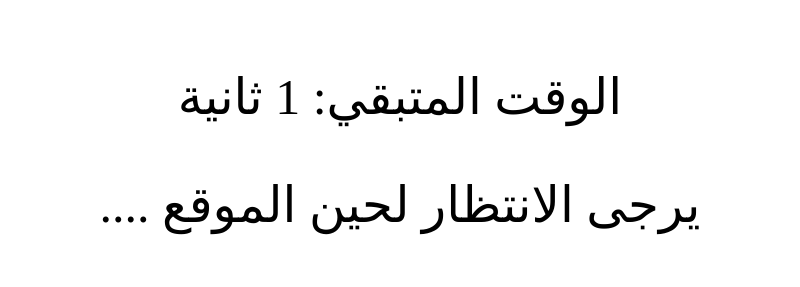
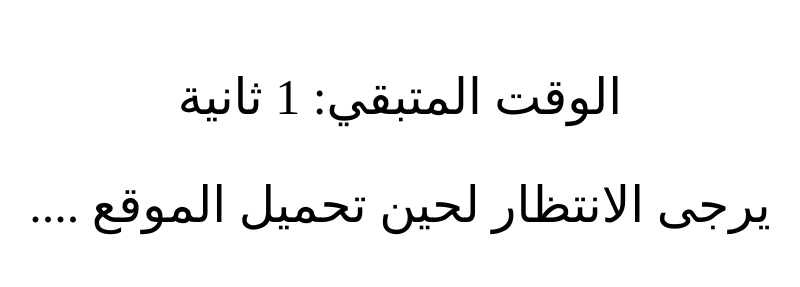
Before and after one commit to ghaith9712/otm.iq, a plain HTML site: page index.html in a window 1280 px wide. Shown: the part 869-1156 px from the top of the page, without its empty margins (240-1040 px from the left). Drawn offline with Linux system fonts and the light colour scheme.

Commit message:
Update index.html

```diff
--- a/index.html
+++ b/index.html
@@ -45,7 +45,7 @@
 <img id="loading-frame" src="https://media.tenor.com/w7uoIKgPe2gAAAAC/love.gif" alt="Loading Icon">
     <div id="loading-message">
         <p id="time-remaining"></p>
-        <p> .... يرجى الانتظار لحين الموقع</p>
+        <p> .... يرجى الانتظار لحين تحميل الموقع</p>
     </div>
     <script>
         window.addEventListener('load', function(ev) {
```
